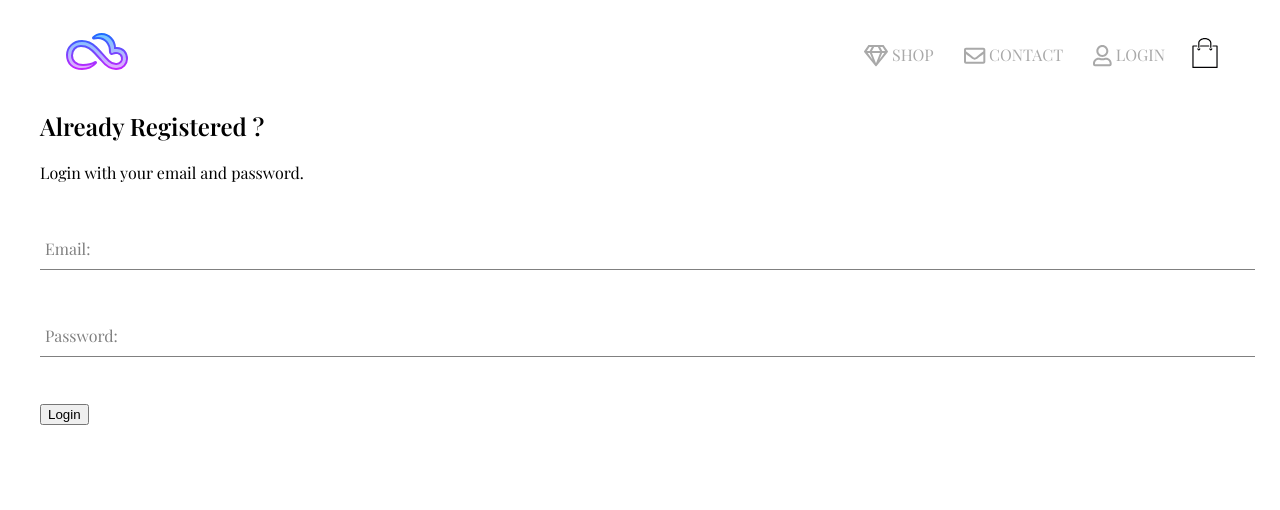
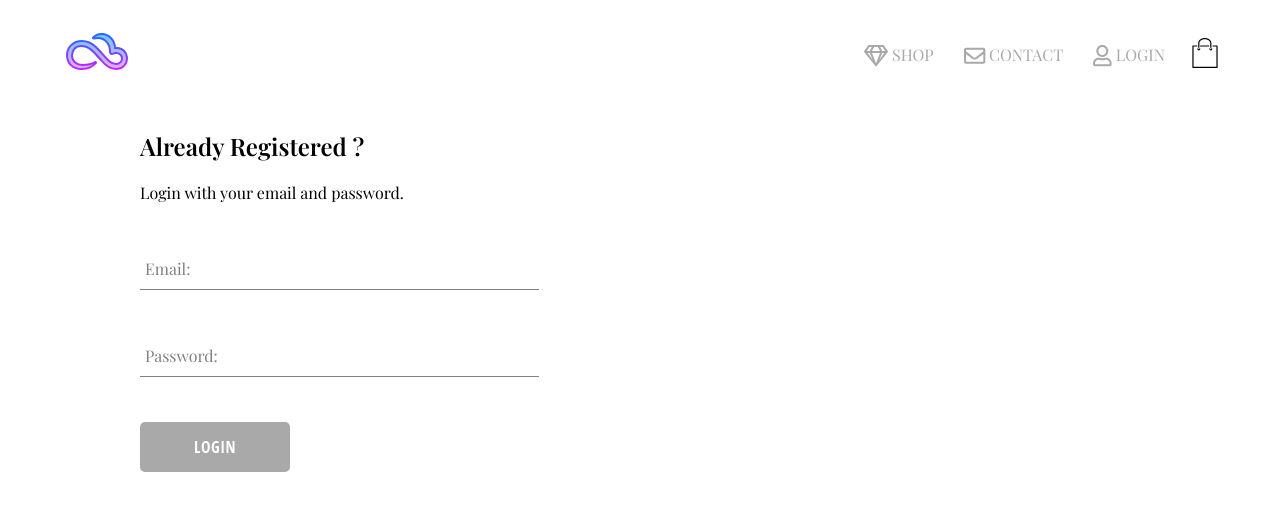
Before and after one commit to Freya-Luo/INI-clothing, a React (Create React App) app: page /login in a window 1280 px wide. Shown: the top 510 px of the page. Built offline with nearby package versions, Linux system fonts and the light colour scheme.

Commit message:
add: reusable & custom form-input & button

```diff
--- /dev/null
+++ b/src/components/button/button.jsx
@@ -0,0 +1,11 @@
+import React from 'react'
+
+import './button.scss'
+
+const Button = ({ children, ...restProps }) => (
+    <button className='button' {...restProps}>
+        {children}
+    </button>
+)
+
+export default Button
--- /dev/null
+++ b/src/components/button/button.scss
@@ -0,0 +1,23 @@
+.button {
+    min-width: 150px;
+    width: auto;
+    height: 50px;
+    letter-spacing: 0.5px;
+    line-height: 50px;
+    padding: 0 30px 0 30px;
+    font-size: 1rem;
+    background-color: darkgrey;
+    color: white;
+    text-transform: uppercase;
+    font-family: 'Open Sans Condensed';
+    font-weight: bolder;
+    border: none;
+    border-radius: 5px;
+    cursor: pointer;
+
+    &:hover {
+        background-color: white;
+        color: black;
+        border: 1px solid black;
+    }
+}
--- a/src/components/form-input/form-input.scss
+++ b/src/components/form-input/form-input.scss
@@ -2,9 +2,9 @@ $color-grey: grey;
 
 @mixin swimUp {
     top: -14px;
-    font-size: 12px;
+    font-size: 14px;
     color: black;
-    font-weight: 500;
+    font-weight: 600;
 }
 
 .input-wrapper {
--- a/src/components/login/login.jsx
+++ b/src/components/login/login.jsx
@@ -2,6 +2,7 @@ import React, { Component } from 'react'
 
 import './login.scss'
 import FormInput from '../form-input/form-input.jsx'
+import Button from '../button/button'
 
 class Login extends Component {
     constructor() {
@@ -45,7 +46,7 @@ class Login extends Component {
                         handleChange={this.handleChange}
                         required
                     ></FormInput>
-                    <button type='submit'>Login</button>
+                    <Button type='submit'>Login</Button>
                 </form>
             </div>
         )
--- a/src/components/login/login.scss
+++ b/src/components/login/login.scss
@@ -0,0 +1,3 @@
+.login {
+    width: 30vw;
+}
--- a/src/pages/login-register/login-register.scss
+++ b/src/pages/login-register/login-register.scss
@@ -0,0 +1,3 @@
+.login-register-page {
+    padding: 10px 100px;
+}
```
